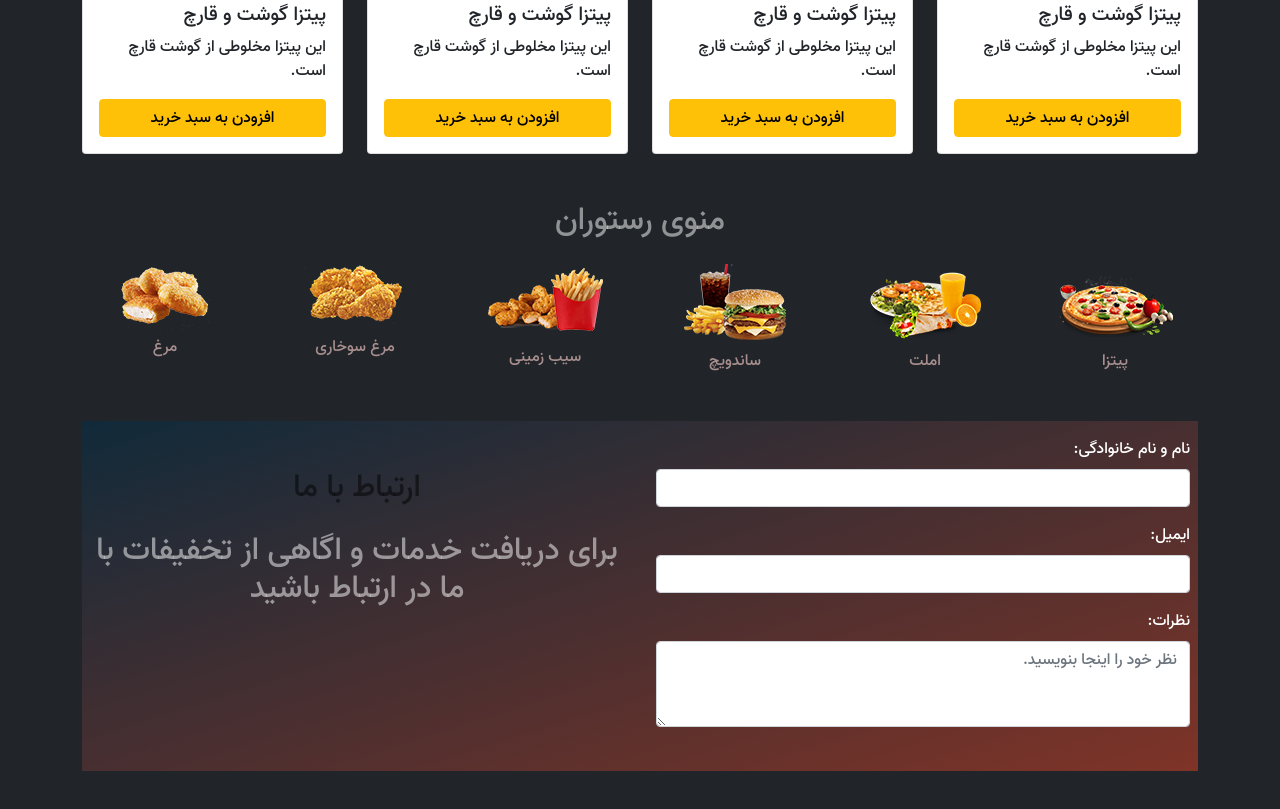
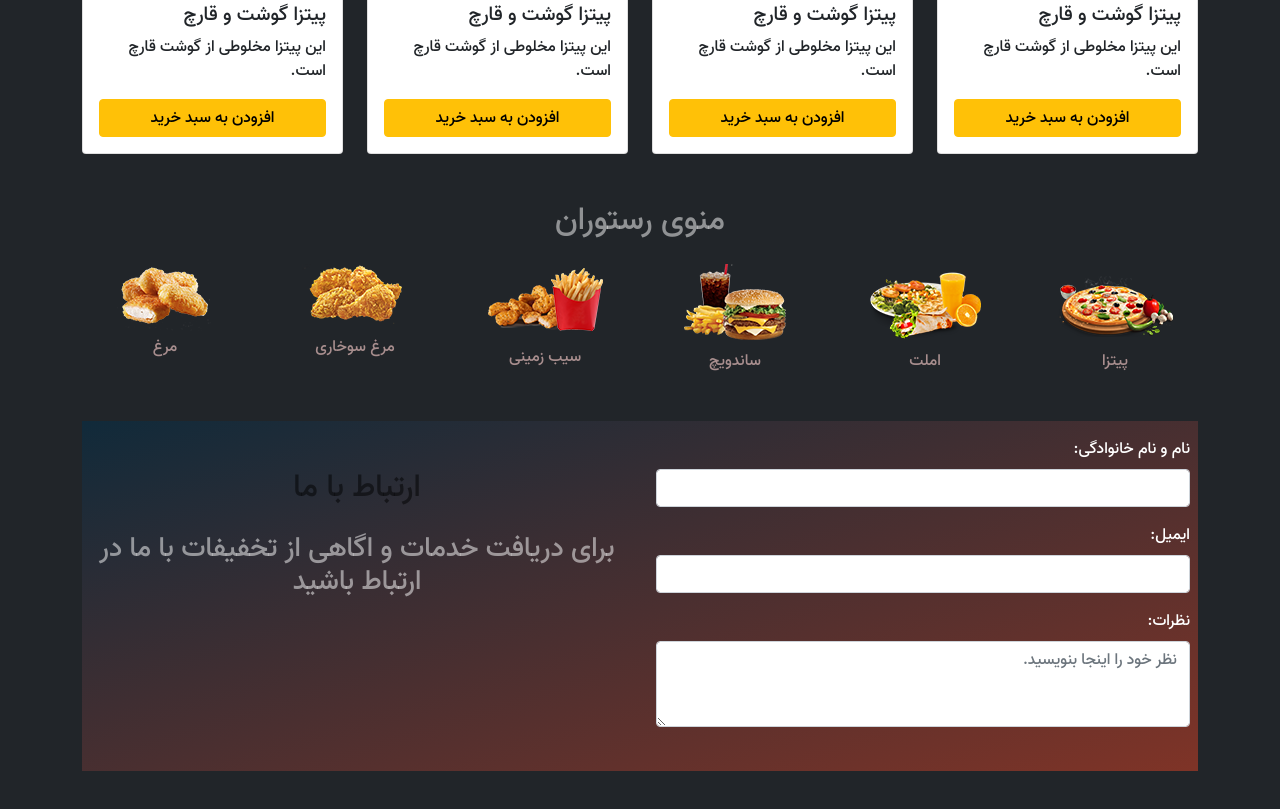
Before and after one commit to adibsadeghi1993/restaurant-bootstrap, a plain HTML site: page index.html in a window 1280 px wide. Shown: the part 1373-2182 px from the top of the page. Drawn offline with Linux system fonts and the light colour scheme.

Commit message:
project is ok

```diff
--- a/index.html
+++ b/index.html
@@ -248,7 +248,7 @@
       <section class="my-5 signup_section">
        <div class="row flex-column-reverse flex-sm-row gx-3">
          <div class="col-12 col-sm-6">
-           <div>
+           <div >
              <div class="mt-3 px-2">
                <label class="form-label text-white">نام و نام خانوادگی:</label>
                <input type="text" class="form-control">
@@ -261,13 +261,14 @@
               <label class="form-label text-white">نظرات:</label>
                 <textarea placeholder="نظر خود را اینجا بنویسید." class="form-control"  rows="3"></textarea>
             </div>
+
            </div>
 
          </div>
          <div class="col-12 col-sm-6">
           <div>
             <p class="h2 text-black-50 mt-3 mt-sm-5 text-center ">ارتباط با ما</p>
-            <p class="h2 text-white-50 mt-2 mt-sm-4 text-center ">برای دریافت خدمات و اگاهی از تخفیفات با ما در ارتباط باشید</p>
+            <p class="h3 text-white-50 mt-2 mt-sm-4 text-center ">برای دریافت خدمات و اگاهی از تخفیفات با ما در ارتباط باشید</p>
           </div>
 
         </div>
```
